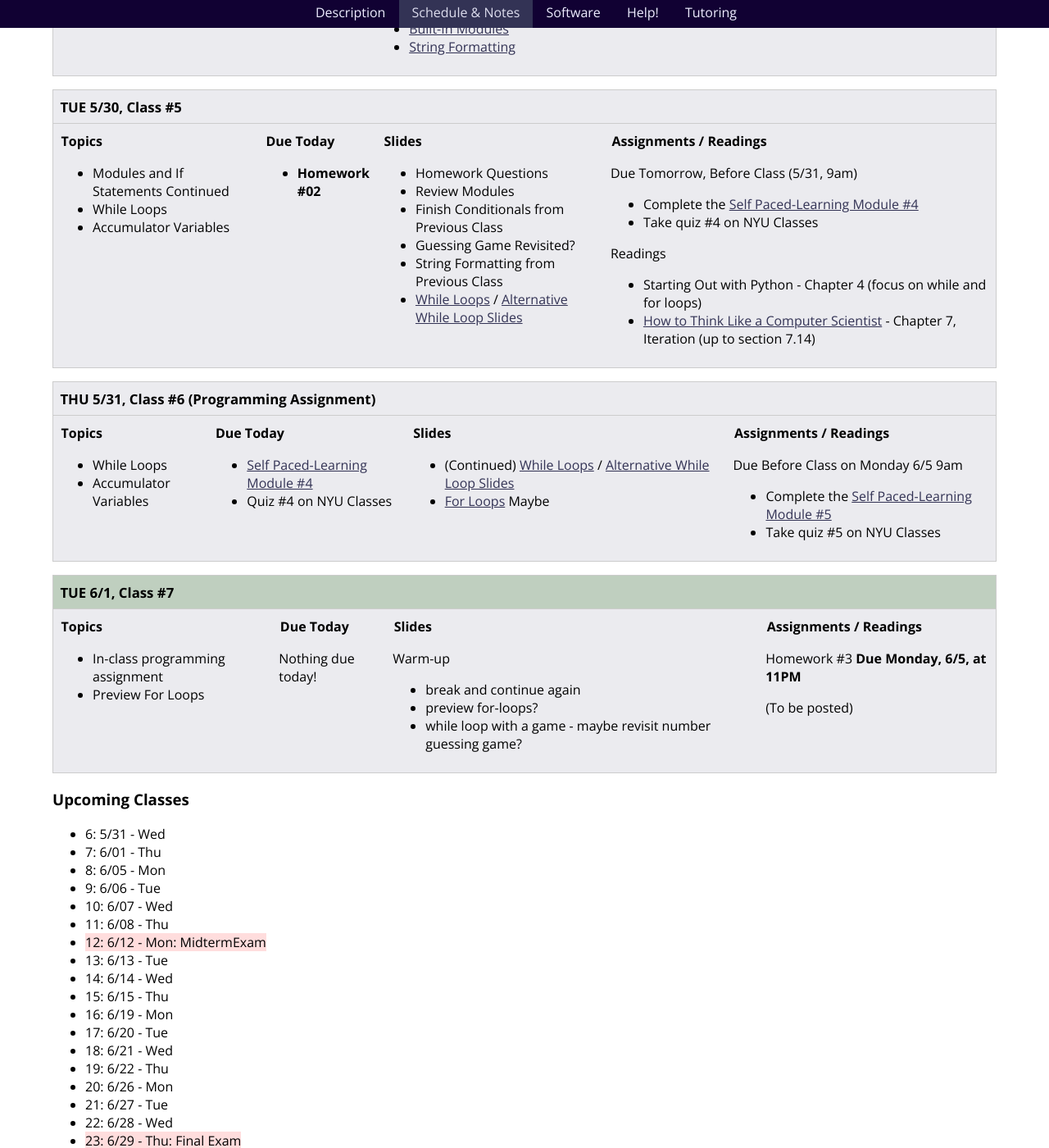
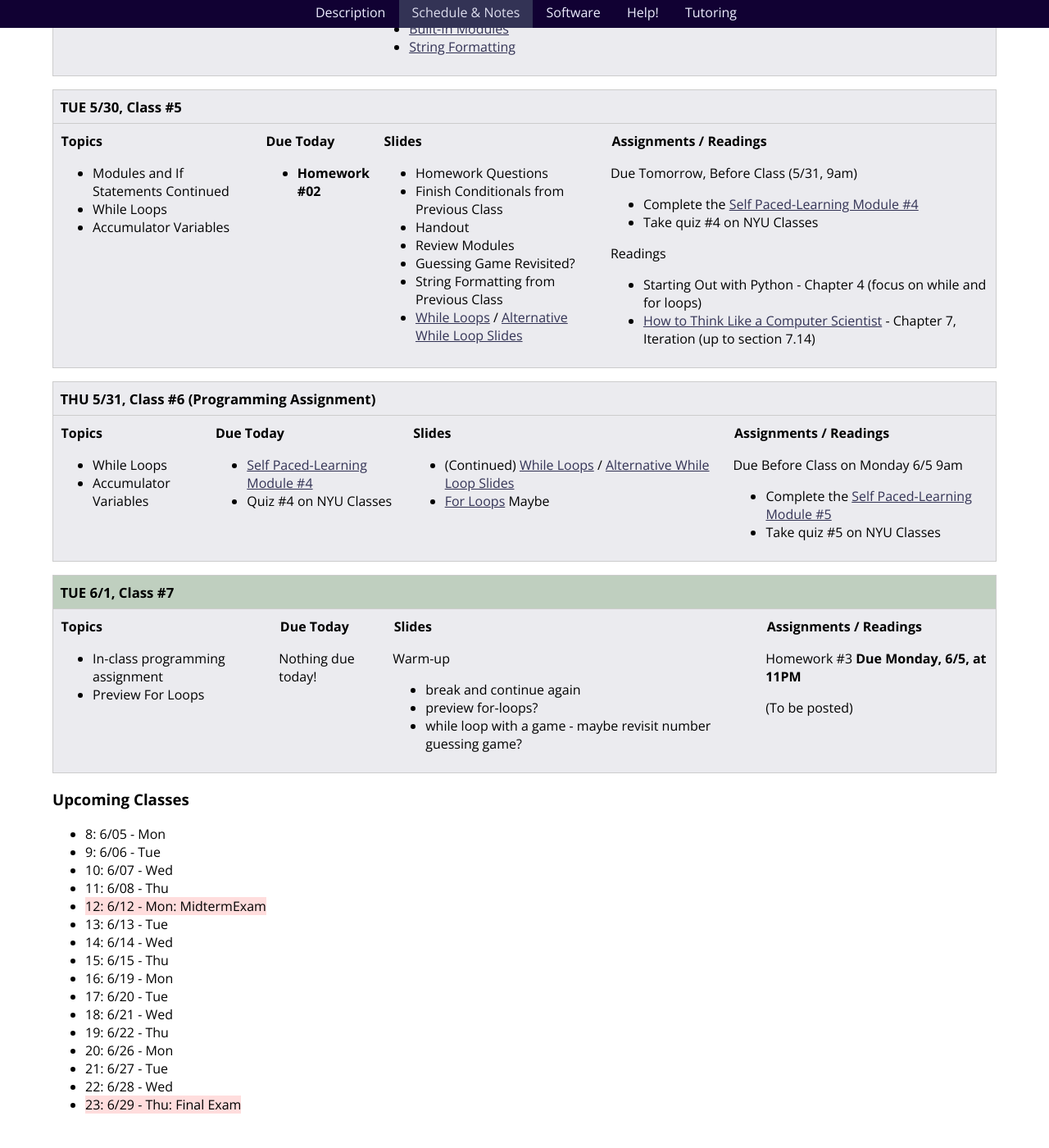
Before and after one commit to foureyes/csci-ua.0002-summer2017-001, a Jekyll site: the page built from schedule.markdown, in a window 1280 px wide and 1400 px high, scrolled down 2521 px. Shown: the whole window at 82% size. Built offline with Jekyll 4.4.1, drawn with Linux system fonts in a browser that asks for light colours.

Commit message:
fix order

```diff
--- a/_includes/classes/class-05.markdown
+++ b/_includes/classes/class-05.markdown
@@ -32,8 +32,9 @@ THUR
 #### Slides
 
 * Homework Questions
+* Finish Conditionals from Previous Class
+* Handout
 * Review Modules
-* Finish Conditionals from Previous Class
 * Guessing Game Revisited?
 * String Formatting from Previous Class
 * [While Loops](classes/07/while.html) / [Alternative While Loop Slides](classes/07/while-revisited.html)
--- a/schedule.markdown
+++ b/schedule.markdown
@@ -160,8 +160,6 @@ Schedule & Notes
 
 ### Upcoming Classes
 
-* 6: 5/31 - Wed
-* 7: 6/01 - Thu
 * 8: 6/05 - Mon
 * 9: 6/06 - Tue
 * 10: 6/07 - Wed
```
Also changed, not shown: 1 other file.
